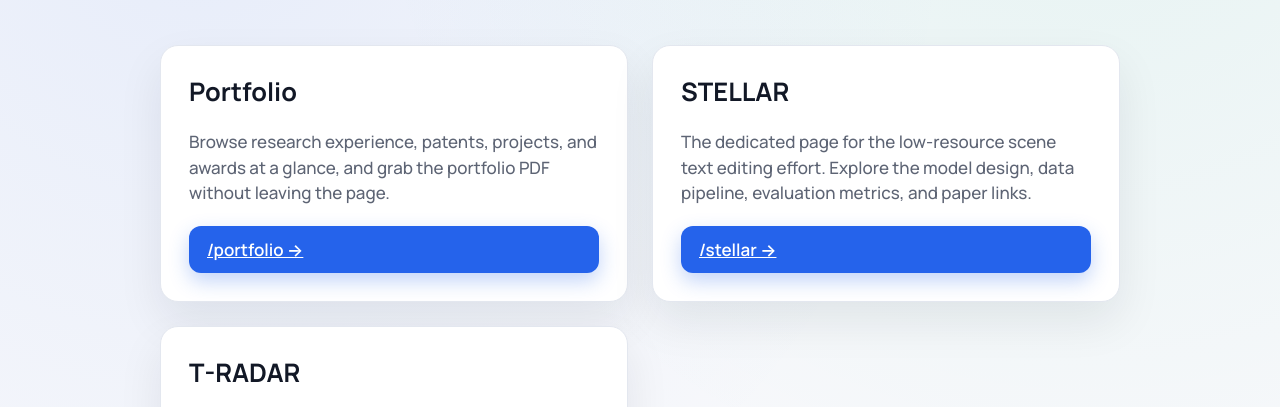
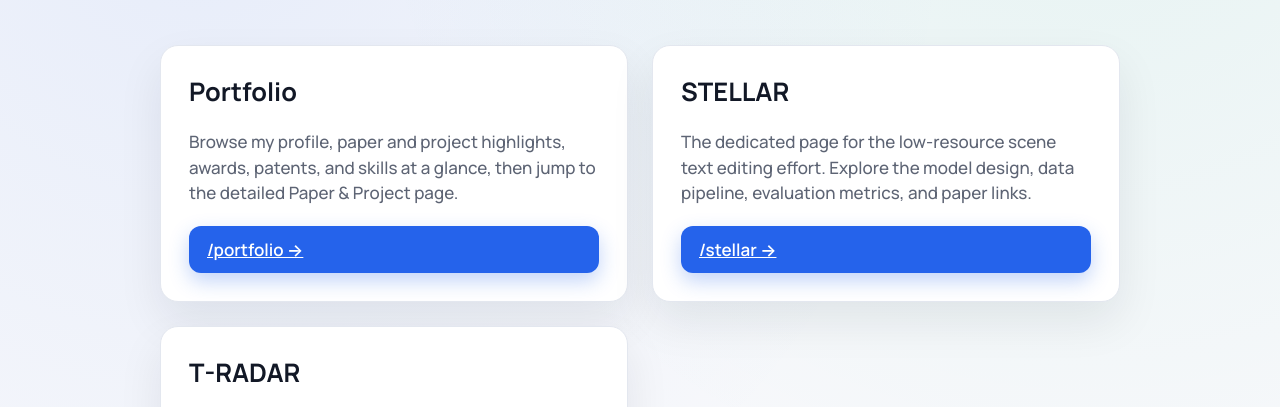
Before and after one commit to yongchoooon/yongchoooon.github.io, a plain HTML site: page index.html in a window 1280 px wide. Shown: the part 320-727 px from the top of the page. Drawn offline with Linux system fonts and the light colour scheme.

Commit message:
Update portfolio hub description

```diff
--- a/index.html
+++ b/index.html
@@ -182,7 +182,7 @@
     <section class="grid" aria-label="Featured pages">
       <article class="card">
         <h2>Portfolio</h2>
-        <p>Browse research experience, patents, projects, and awards at a glance, and grab the portfolio PDF without leaving the page.</p>
+        <p>Browse my profile, paper and project highlights, awards, patents, and skills at a glance, then jump to the detailed Paper &amp; Project page.</p>
         <a class="cta" href="./portfolio/">/portfolio →</a>
       </article>
       <article class="card">
```
